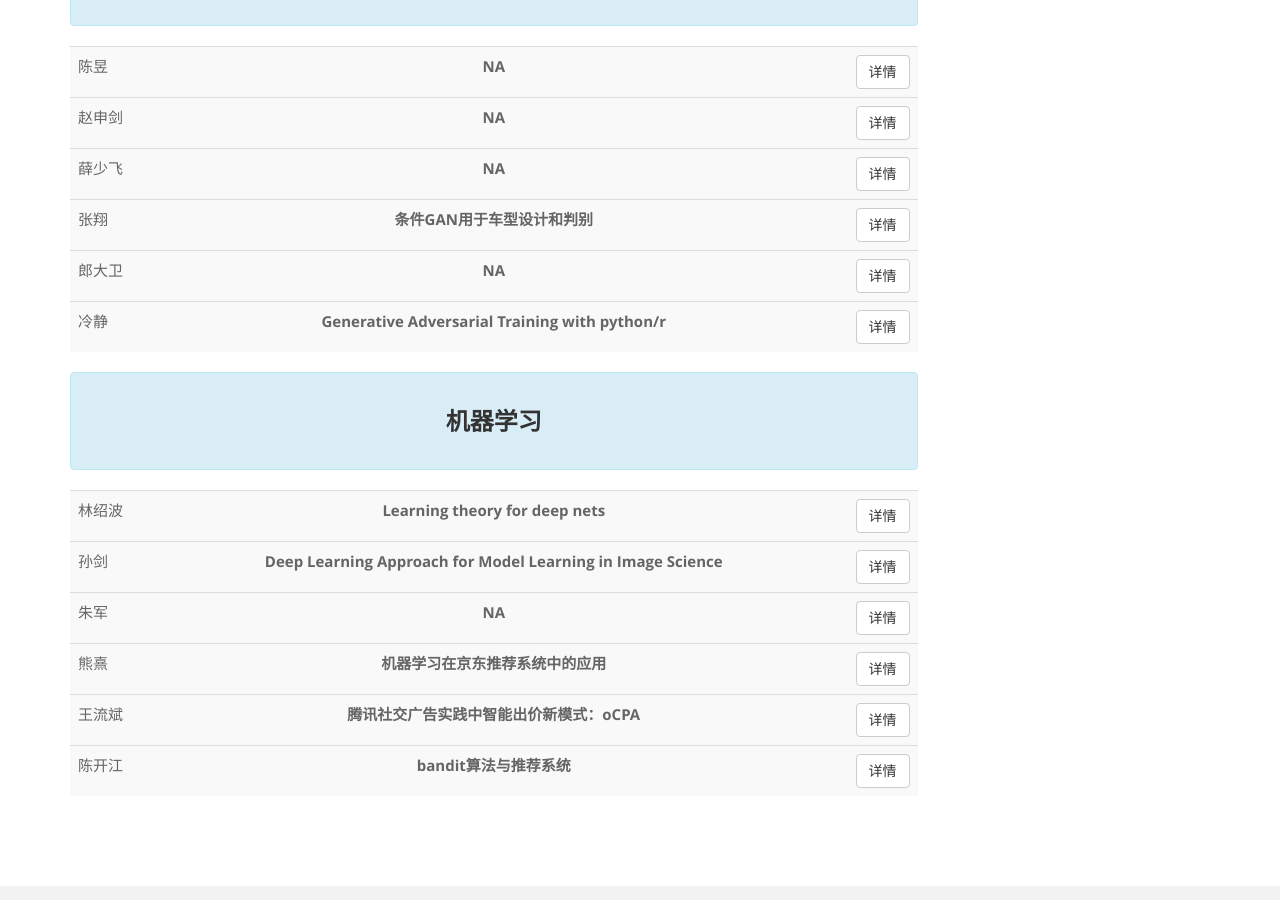
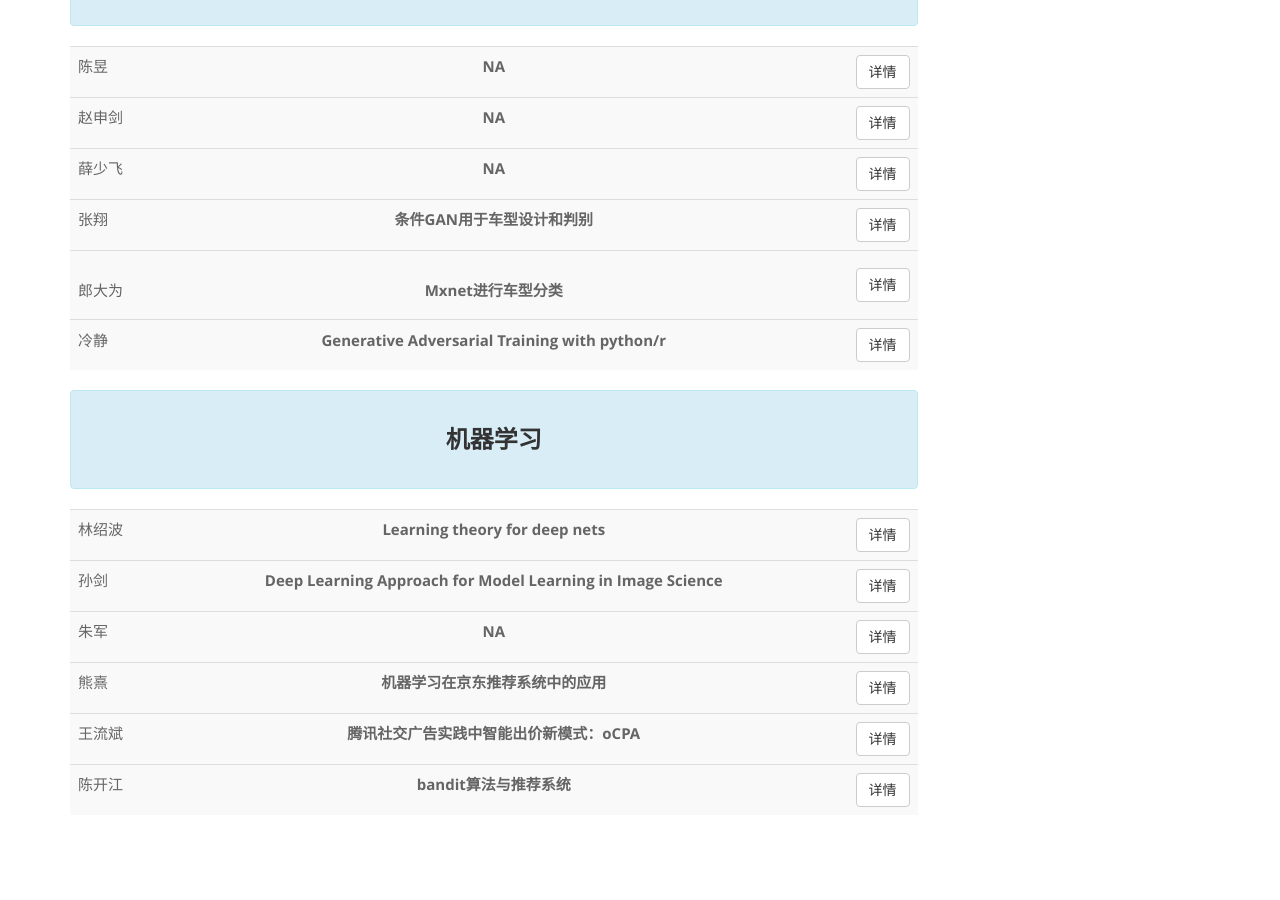
Before and after one commit to cosname/R-conference, a Jekyll site: the page built from bj2017/lect2.md, in a window 1280 px wide and 900 px high, scrolled down 11217 px. Built offline with Jekyll 4.4.1, drawn with Linux system fonts in a browser that asks for light colours; our own code applies the rules of GitHub Pages for plain Markdown files.

Commit message:
Update lect2.md

```diff
--- a/bj2017/lect2.md
+++ b/bj2017/lect2.md
@@ -2710,10 +2710,10 @@
 
   <tr>
     <td class="col-md-2">
-    <p>郎大卫</p>
-    </td>
-    <td class="col-md-8">
-    <p class="text-center"><strong>NA</strong></p>
+    <p>郎大为</p>
+    </td>
+    <td class="col-md-8">
+    <p class="text-center"><strong>Mxnet进行车型分类</strong></p>
     </td>
     <td class="col-md-2">
     <button type="button" class="btn btn-default pull-right" data-toggle="collapse" href="#session-28-sub-5">详情</button>
@@ -2721,8 +2721,8 @@
   </tr>
   <tr class="collapse" id="session-28-sub-5">
     <td colspan="3">
-    <p><button type="button" class="btn btn-primary"><strong>摘要</strong></button> NA</p>
-    <p><button type="button" class="btn btn-info"><strong>演讲者</strong></button> 郎大卫:NA</p>
+    <p><button type="button" class="btn btn-primary"><strong>摘要</strong></button> 深度学习发展到今天，慢慢与一些传统的概念开始交叉，迁移学习就是其中之一，迁移学习可以通过已有模型的基础上进一步调整，训练，以大幅减少建模与训练的时间。本文将会以车型分类为例，介绍如何使用一个预先训练好的模型，在R语言中使用mxnet进行模型的微调（fine-tuned），并介绍入门深度学习的一些经验。</p>
+    <p><button type="button" class="btn btn-info"><strong>演讲者</strong></button> 郎大为: J.D. Power 数据分析师，致力于汽车行业的数据咨询,曾任职于Supstat，Ctrip，浙江大学业界导师，REmap, wordcloud2，leafletCN等包的作者。</p>
     </td>
   </tr>
 
```
